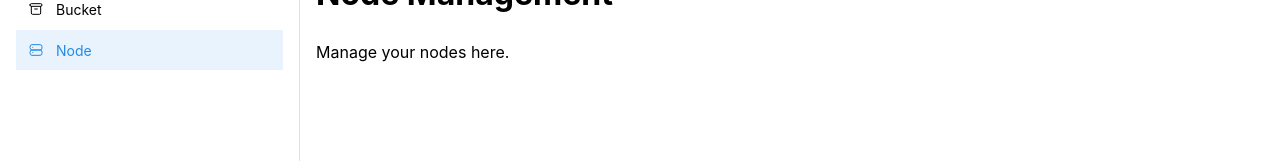
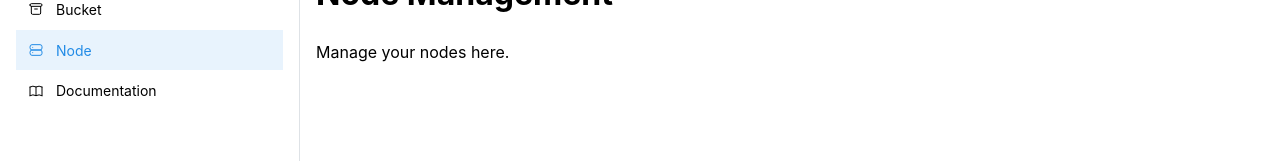
Before and after one commit to owan-io1992/garage-web-client, a React (Vite) app in the folder garage-web-client/: page /node in a window 1280 px wide. Shown: the part 128-289 px from the top of the page. Built offline with nearby package versions, Linux system fonts and the light colour scheme.

Commit message:
update navbar

```diff
--- a/garage-web-client/src/components/Layout/AppLayout.tsx
+++ b/garage-web-client/src/components/Layout/AppLayout.tsx
@@ -16,6 +16,7 @@ import {
   IconServer,
   IconSun,
   IconMoon,
+  IconBook,
   IconBrandGithub,
   IconDatabase,
   IconArchive,
@@ -34,6 +35,9 @@ export function AppLayout() {
   const navigate = useNavigate();
   const location = useLocation();
   const { colorScheme, toggleColorScheme } = useMantineColorScheme();
+
+  // Check if we're on a cluster-related page
+  const isClusterPage = location.pathname.startsWith("/cluster/");
 
   useEffect(() => {
     if (clusterId && clusterId !== activeClusterId) {
@@ -106,6 +110,7 @@ export function AppLayout() {
           label="Cluster"
           leftSection={<IconDatabase size={16} stroke={1.5} />}
           childrenOffset={28}
+          defaultOpened={isClusterPage}
         >
           <NavLink
             label="status"
@@ -135,6 +140,14 @@ export function AppLayout() {
           leftSection={<IconServer size={16} stroke={1.5} />}
           active={location.pathname === "/node"}
           onClick={() => navigate(`/node?clusterId=${activeClusterId}`)}
+        />
+
+        <NavLink
+          label="Documentation"
+          leftSection={<IconBook size={16} stroke={1.5} />}
+          component="a"
+          href="https://garagehq.deuxfleurs.fr/documentation/quick-start/"
+          target="_blank"
         />
 
         <div
--- a/garage-web-client/src/pages/Cluster/ClusterStatus.tsx
+++ b/garage-web-client/src/pages/Cluster/ClusterStatus.tsx
@@ -288,11 +288,12 @@ export function ClusterStatusPage() {
                       </Group>
                       <Text size="sm" c="dimmed">
                         ID: {node.id.slice(0, 16)}... | Version:{" "}
-                        {node.garageVersion} | Zone: {node.role.zone}
+                        {node.garageVersion} | Zone: {node.role?.zone || "N/A"}
                       </Text>
                       <Text size="sm" c="dimmed">
-                        Capacity: {(node.role.capacity / 1024 ** 3).toFixed(2)}{" "}
-                        GB | Data:{" "}
+                        Capacity:{" "}
+                        {((node.role?.capacity || 0) / 1024 ** 3).toFixed(2)} GB
+                        | Data:{" "}
                         {(
                           (node.dataPartition.total -
                             node.dataPartition.available) /
```
Also changed, not shown: 1 other file (tests, documents, lock files or other folders).
